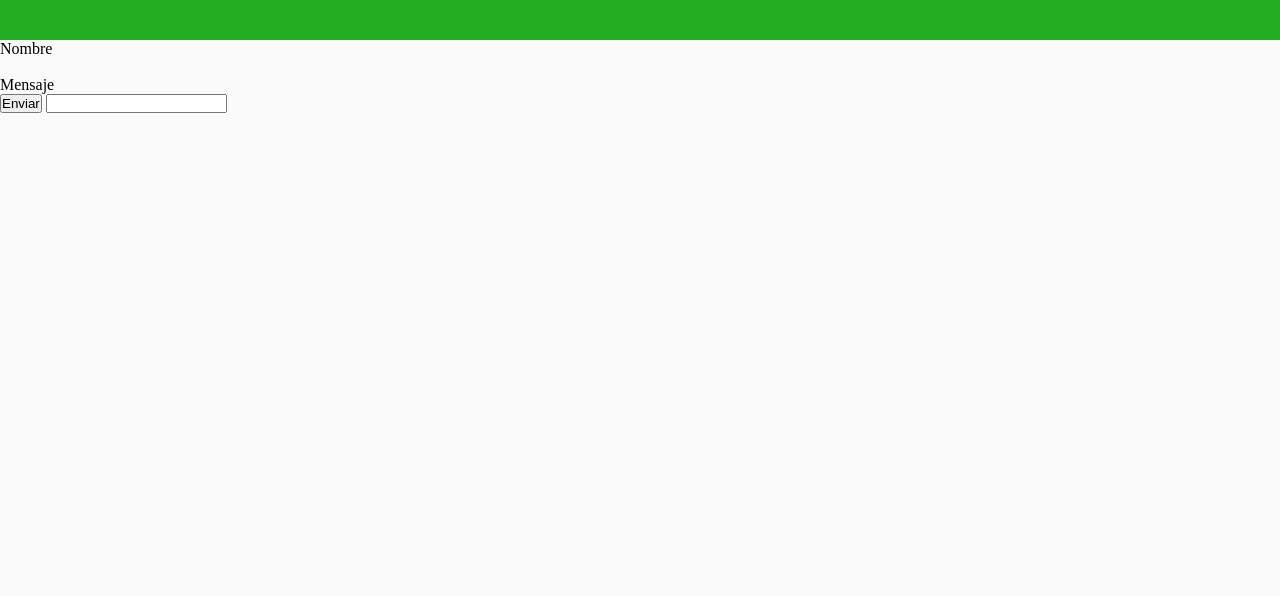
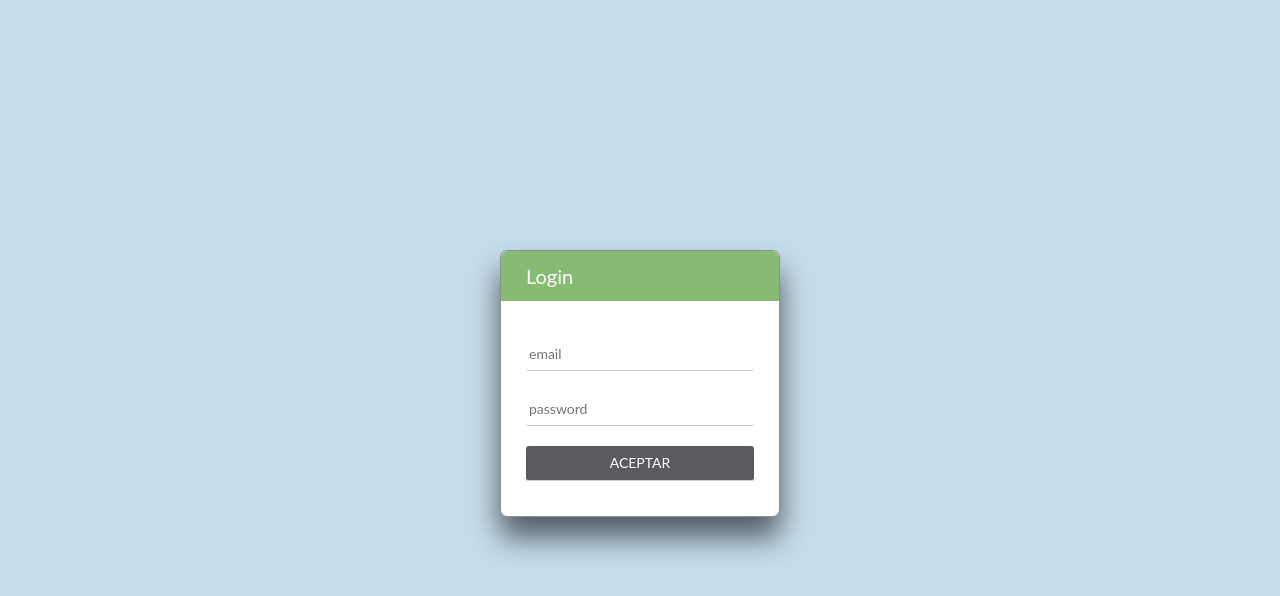
Before and after one commit to pablo179/firebasechat, a plain HTML site: page index.html in a window 1280 px wide. Drawn offline with Linux system fonts and the light colour scheme; no server answers.

Commit message:
solo auth

```diff
--- a/index.html
+++ b/index.html
@@ -8,23 +8,46 @@
     <link rel="stylesheet" href="style.css">
 </head>
 <body>
-    <div class="header">
-        <span class="log"></span>
-        <span class="out"></span>
+
+    <div class="logincontainer" id="login">
+        <div class="headlog">Login</div>
+        <form action="." class="logbody">
+            <input id="email" type="email" placeholder="email" required>
+            <input id="password" type="password" placeholder="password" required>
+            <input onclick="login()" type="button" class="inpbut" value="Aceptar">
+        </form>
     </div>
-    <div class="chatbox" id="chatUl">
-        <div class="messec">
-            <div class="mess">
-                <p class="title">Nombre</p>
-                <img src="" alt="">
-                <div class="file"></div>
-                <p class="content">Mensaje</p>
+
+    <div class="chatcontainer sethide" id="chat">
+        <div class="side">
+            <span class="kitt"></span>
+        </div>
+        <div class="chatbox">
+            <div class="headchat">
+                <div class="picpro"></div>
+                <div class="name"></div>
+            </div>
+            <div class="chat">
+                <div class="message">
+                    <div class="meshea">
+                        <span class="date">10:10AM 12/10/12</span>
+                        <span class="name">Pablo</span>
+                    </div>
+                    <div class="mescon">
+                        <img src="" alt="" class="mesima">
+                        <div class="mesfil"></div>
+                        <p class="text"></p>
+                    </div>
+                </div>
+            </div>
+            <div class=" boxmes ">
+                <input class="mesare" id="mensaje"/>
+                <div class="btnare">
+                    <span class="file"></span>
+                    <button class="send"></button>
+                </div>
             </div>
         </div>
-    </div>
-    <div class=" boxmes ">
-            <button id="btnenviar">Enviar</button>
-        <input name="" id="mensaje"> </textarea>
     </div>
     <script src="https://www.gstatic.com/firebasejs/5.8.0/firebase.js"></script>
     <script src="script.js"></script>
--- a/script.js
+++ b/script.js
@@ -1,31 +1,18 @@
 var config = {
-  apiKey: "AIzaSyDDotuK2qAi_NR9yuWdmMIYM-bpVjqn2sU",
-  authDomain: "migroupware.firebaseapp.com",
-  databaseURL: "https://migroupware.firebaseio.com",
-  projectId: "migroupware",
-  storageBucket: "migroupware.appspot.com",
-  messagingSenderId: "895464504942"
+  apiKey: "AIzaSyArKzmodiE5H86uWUOxC-pgIgapdGd-LBA",
+  authDomain: "chat-firebase-50a59.firebaseapp.com",
+  databaseURL: "https://chat-firebase-50a59.firebaseio.com",
+storageBucket: "gs://chat-firebase-50a59.appspot.com",
+  projectId: "chat-firebase-50a59",
+  messagingSenderId: "90688095066"
 };
 firebase.initializeApp(config);
-  let nam =document.getElementById("nombre")
-  let mens = document.getElementById("mensaje")
-  let env =document.getElementById ("btnenviar")
-  let chat =document.getElementById ("chatUl")
-  var database=firebase.database();
-  env.addEventListener("click", ()=>{
-       firebase.database().ref('michat').push({
-           nombre: document.getElementById("nombre").value,
-           mensaje:document.getElementById("mensaje").value,
-       })
-})
 
-firebase.database().ref('michat').on('value',(snapshot)=>{
-  var html=""
-  snapshot.forEach((e)=>{
-    var element = e.val();
-    var nombre= element.nombre;
-    var mensaje = element.mensaje;
-    html +="<li><b>"+nombre+": </b>"+mensaje+"</li>"
-  })
-  chatUl.innerHTML=html;
-})
+let login=()=>{
+  var email=document.getElementById('email').value
+  var password=document.getElementById('password').value
+  firebase.auth().signInWithEmailAndPassword(email,password).catch((e)=>{
+    console.log(e.message);
+    console.log(e.code)
+  });
+}
--- a/style.css
+++ b/style.css
@@ -3,11 +3,71 @@
     margin: 0;
     box-sizing: border-box;
 }
-.header{
+body,html{
+    background: #C5DDEB;
+    font: 14px/20px "Lato", Arial, sans-serif;
+    padding: 40px 0;
+    color: white;
     width: 100%;
-    height: 40px;
-    background: #21af21;
+    height: 100%;
 }
-body{
-    background: #fafafa;
+.logincontainer{
+    position: relative;
+    top: 50%;
+    width: 280px;
+    display: table;
+    margin: -150px auto 0 auto;
+    background: #fff;
+    align-content: center;
+    align-items: center;
+    border-radius: 7px;
+    box-shadow: 0 20px 30px rgba(0, 0, 0, 0.6);
+    border: 1px solid rgba(76, 89, 97, 0.664);
 }
+.headlog{
+    width: 100%;
+    height: 50px;
+    background: #86BB71;
+    padding: 15px 25px;
+    font-size: 20px;
+    border-radius: 7px 7px 0 0;
+}
+.logbody{
+    width: 100%;
+    padding: 25px;
+}
+.logbody>input{
+width: 100%;
+height: 35px;
+margin:10px 0;
+border-radius: 3px;
+border: 0;
+padding: 7px 3px;
+border-bottom: 1px solid #ccc;
+font: 14px/20px "Lato", Arial, sans-serif;
+outline: none;
+}
+.logbody>input:focus{
+    border-bottom: 2px solid  rgb(90, 90, 97);
+}
+.inpbut{
+  background-color: rgb(90, 90, 97);
+  border: none;
+  color: #fff;
+  display: inline-block;
+  color: white;
+  padding: 20px 40px;
+  text-transform: uppercase;
+  transition: all 0.1s ease-out;
+}
+.inpbut:hover{
+    background-color: #86BB71;
+    cursor: pointer;
+    transform: scale(1.1,1.1);
+}
+.chatcontainer{
+    display: unset;
+}
+.sethide{
+    display: none;
+}
```
